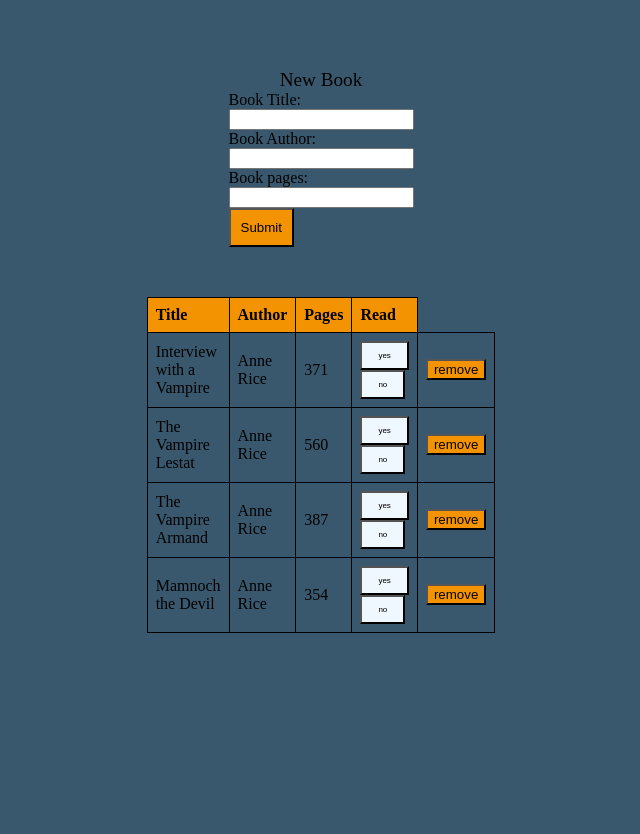
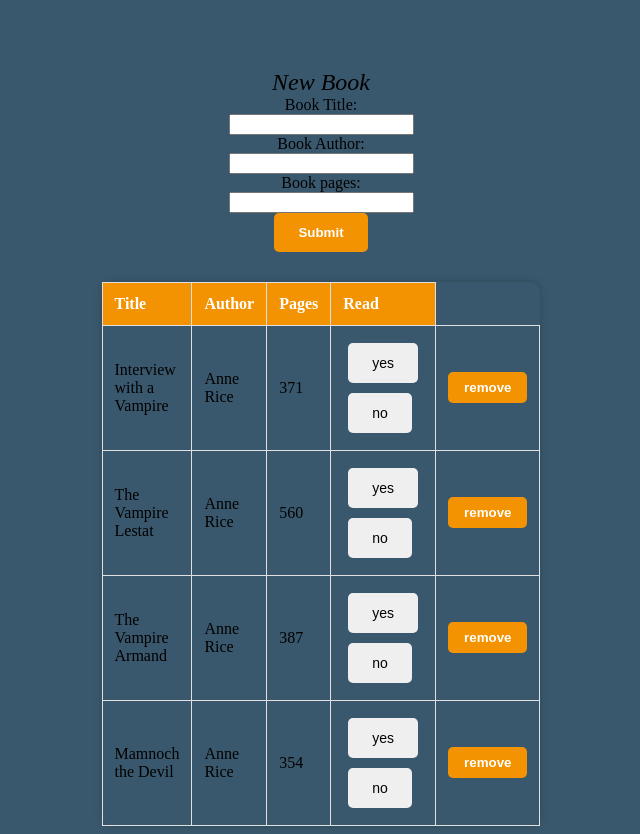
Before and after one commit to OdinsBeard82/Book, a plain HTML site: page index.html in a window 1280 px wide. Shown: the part 69-903 px from the top of the page, without its empty margins (319-959 px from the left). Before the commit the page ends 800 px from the top, so only its background shows below. Drawn offline with Linux system fonts and the light colour scheme.

Commit message:
style update

```diff
--- a/style.css
+++ b/style.css
@@ -4,60 +4,90 @@ body {
   justify-content: center;
   align-items: center;
   background-color: rgb(58, 88, 109);
+  font-family: "Times New Roman", Times, serif;
 }
-
 
 table {
   margin: auto;
-    width: 100px;
+  width: 100%;
+  max-width: 400px;
   border-collapse: collapse;
+  box-shadow: 0px 0px 10px rgba(0, 0, 0, 0.2);
+  background-color: rgb(58, 88, 109);
+  border-radius: 10px;
 }
 
-  th,
-  td {
-    padding: 8px;
+th, td {
+  padding: 12px;
   text-align: left;
-    border: 1px solid black;
+  border: 1px solid #e0e0e0;
 }
 
 th {
   background-color: #f49301;
+  color: white;
+  font-weight: bold;
 }
 
 tr:hover {
   background-color: #f61e01;
+  transition: background-color 0.3s;
 }
 
 form {
-    padding: 50px;
+  padding: 30px;
+  text-align: center;
 }
 
 .submit {
   background-color: #f49301;
-   padding: 10px;
+  padding: 12px 24px;
+  border: none;
+  color: white;
+  font-weight: bold;
+  cursor: pointer;
+  border-radius: 5px;
+}
 
+.submit:hover {
+  background-color: #d58100;
 }
 
 .NBook {
   text-align: center;
-    font-size: larger;
+  font-size: 24px;
+  font-style: italic;
+  margin-top: 20px;
 }
+
 
 .remove-button {
   background-color: #f49301;
+  padding: 8px 16px;
+  border: none;
+  color: white;
+  font-weight: bold;
+  cursor: pointer;
+  border-radius: 5px;
+
 }
-  .yes-button,
-  .no-button {
-    padding: 8px 16px;
-    font-size: 8px;
-    color: black;
-    background-color: aliceblue;
+
+.remove-button:hover {
+  background-color: #d58100;
 }
-  .yes-button:hover {
-    background-color: #f49301;
+
+.yes-button, .no-button {
+  padding: 12px 24px;
+  font-size: 14px;
+  color: rgb(3, 3, 3);
+  border: none;
+  border-radius: 5px;
+  cursor: pointer;
+  margin: 5px;
 }
-  .no-button:hover {
-    background-color: #f49301;
+
+.yes-button:hover, .no-button:hover {
+  opacity: 0.8;
 }
 
 .yes-button.button-selected {
```
Lines whose indentation alone changed are shown as unchanged.
